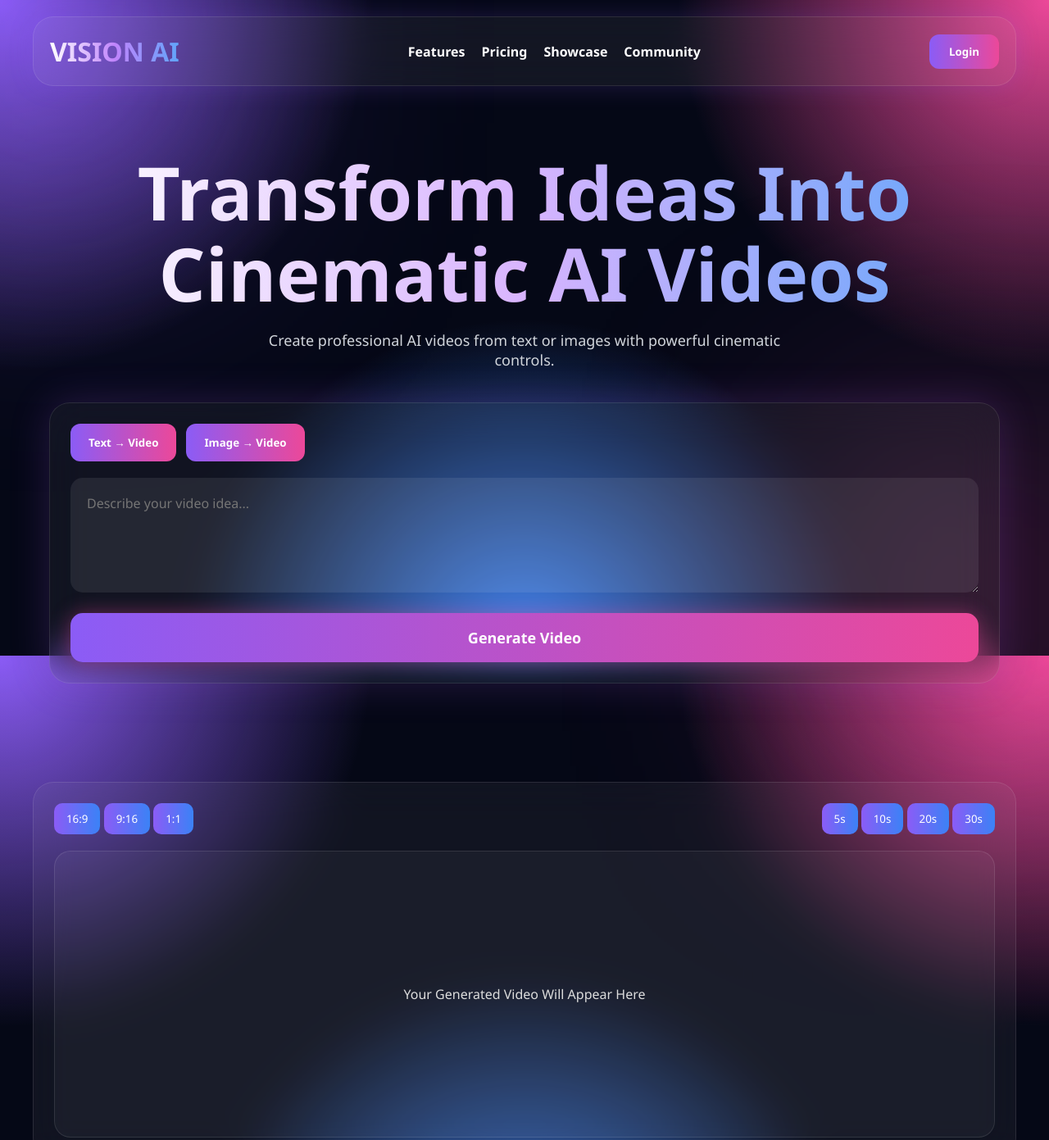
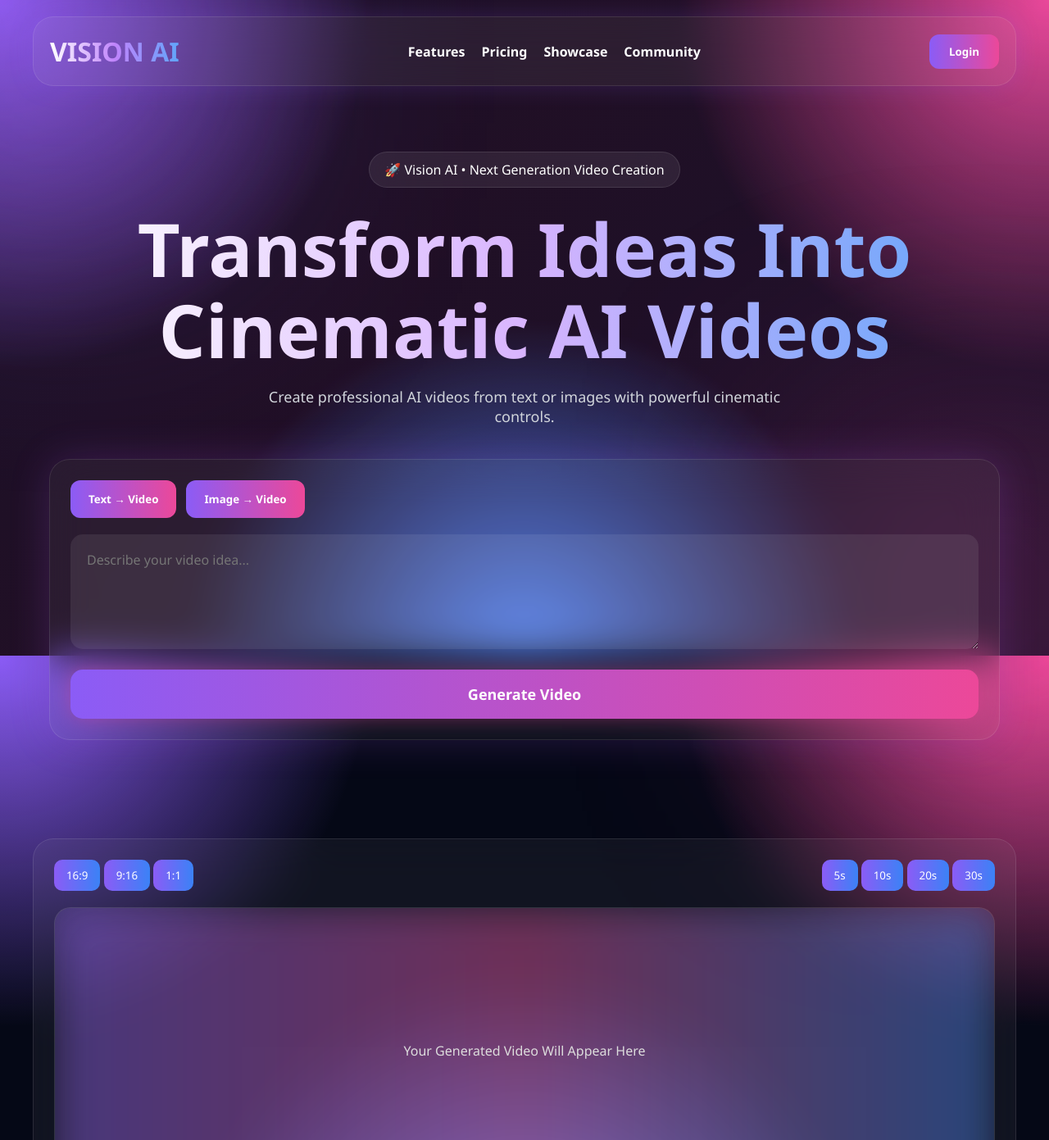
Before and after one commit to abhisheksahoo201-cell/ai-video-vfx-studio, a website: page index.html in a window 1280 px wide. Shown: the top 1391 px of the page at 82% size. Drawn offline with Linux system fonts and the light colour scheme.

Commit message:
Update index.html

```diff
--- a/index.html
+++ b/index.html
@@ -245,7 +245,71 @@
 opacity:.35;
 z-index:1;
 }
+.animated-bg{
+position:fixed;
+top:0;
+left:0;
+width:100%;
+height:100%;
+background:
+linear-gradient(-45deg,
+#8b5cf6,
+#ec4899,
+#3b82f6,
+#06b6d4);
+background-size:400% 400%;
+animation:gradientMove 15s ease infinite;
+opacity:.12;
+z-index:0;
+}
 
+@keyframes gradientMove{
+0%{background-position:0% 50%;}
+50%{background-position:100% 50%;}
+100%{background-position:0% 50%;}
+}
+
+.badge{
+display:inline-block;
+padding:10px 18px;
+border-radius:999px;
+background:rgba(255,255,255,.08);
+border:1px solid rgba(255,255,255,.1);
+margin-bottom:25px;
+backdrop-filter:blur(20px);
+}
+
+.tool{
+transform-style:preserve-3d;
+}
+
+.tool:hover{
+transform:
+perspective(1000px)
+rotateX(8deg)
+rotateY(-8deg)
+translateY(-10px);
+box-shadow:0 0 35px rgba(236,72,153,.5);
+}
+
+.video-box{
+position:relative;
+overflow:hidden;
+}
+
+.video-box::before{
+content:"";
+position:absolute;
+inset:-2px;
+background:linear-gradient(
+90deg,
+#8b5cf6,
+#ec4899,
+#3b82f6);
+filter:blur(25px);
+opacity:.4;
+z-index:-1;
+                     }
 @media(max-width:768px){
 
 header{
@@ -272,7 +336,7 @@
 </head>
 
 <body>
-
+<div class="animated-bg"></div>
 <div class="glow1"></div>
 <div class="glow2"></div>
 
@@ -294,7 +358,9 @@
 </header>
 
 <section class="hero">
-
+<div class="badge">
+🚀 Vision AI • Next Generation Video Creation
+</div>
 <h1>Transform Ideas Into Cinematic AI Videos</h1>
 
 <p>
```
